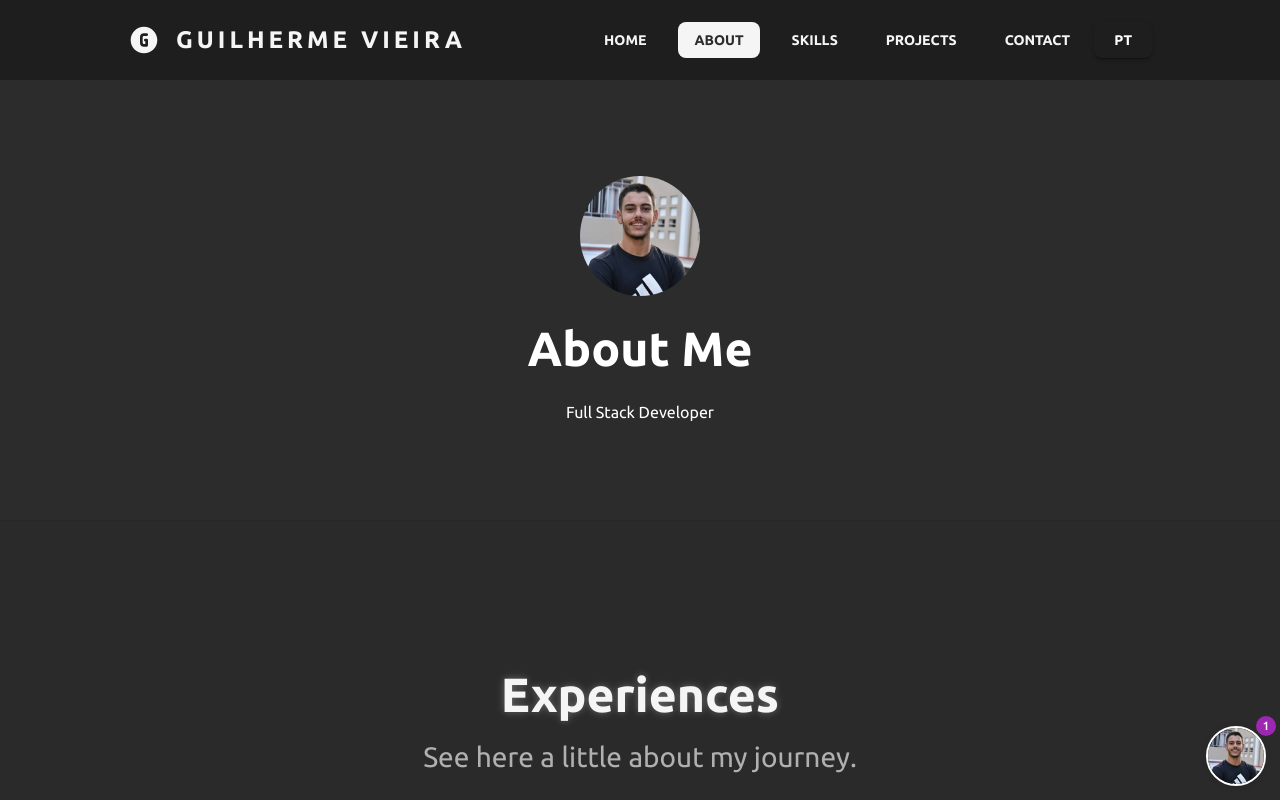
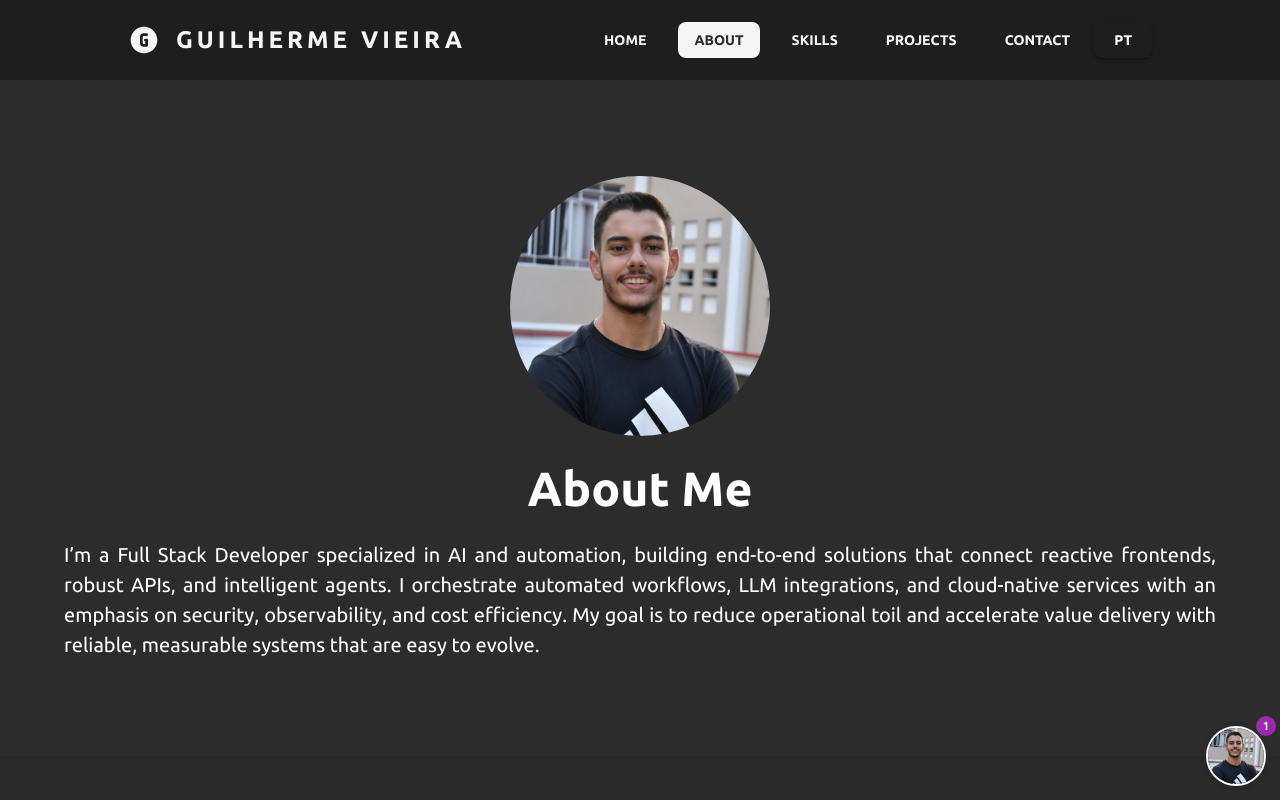
Before and after one commit to felipeaps46/Portifolio_Lab, a React (Vite) app in the folder portifolio/: page /sobre in a window 1280 px wide. Shown: the top 800 px of the page. Built offline with nearby package versions, Linux system fonts and the light colour scheme.

Commit message:
feat: changing desc

```diff
--- a/portifolio/src/components/sections/AboutSection.tsx
+++ b/portifolio/src/components/sections/AboutSection.tsx
@@ -10,17 +10,17 @@ export const AboutSection: React.FC = () => {
   const descTraduzida = t(user.desc)
   return (
     <Box component="section" id="about" sx={{ py: { xs: 8, md: 12 }, bgcolor: "#2c2c2c" }}>
-      <Container maxWidth="md">
-        <Stack spacing={3} alignItems="center" textAlign="center">
+      <Container maxWidth="lg">
+        <Stack spacing={3} alignItems="center" textAlign="justify">
           <Avatar
-            alt="Sua foto"
+            alt="Foto de Perfil"
             src={user.img}
-            sx={{ width: 120, height: 120 }}
+            sx={{ width: 260, height: 260 }}
           />
           <Typography variant="h3" component="h2" fontWeight={700} sx={{ color: "#fff", fontSize: { xs: "30px", sm: "39px", md: '48px' } }}>
             {t("sobreSecao.titulo")}
           </Typography>
-          <Typography variant="body1" color="text.secondary" sx={{ color: "#fff" }}>
+          <Typography variant="body1" color="text.secondary" sx={{ color: "#fff", fontSize: { xs: "16px", sm: "18px", md: '20px' } }}>
             {descTraduzida}
           </Typography>
         </Stack>
--- a/portifolio/src/locales/en/translation.json
+++ b/portifolio/src/locales/en/translation.json
@@ -7,7 +7,7 @@
         "contato": "Contact"
     },
     "user": {
-        "desc": "Full Stack Developer",
+        "desc": "I’m a Full Stack Developer specialized in AI and automation, building end-to-end solutions that connect reactive frontends, robust APIs, and intelligent agents. I orchestrate automated workflows, LLM integrations, and cloud-native services with an emphasis on security, observability, and cost efficiency. My goal is to reduce operational toil and accelerate value delivery with reliable, measurable systems that are easy to evolve.",
         "fullstack": "Fullstack",
         "backend": "Backend",
         "ai": "AI",
--- a/portifolio/src/locales/pt/translation.json
+++ b/portifolio/src/locales/pt/translation.json
@@ -7,7 +7,7 @@
         "contato": "Contato"
     },
     "user": {
-        "desc": "Desenvolvedor Full Stack",
+        "desc": "Sou Desenvolvedor Full Stack especializado em IA e automação, criando soluções ponta a ponta que conectam frontends reativos, APIs robustas e agentes inteligentes. Trabalho na orquestração de fluxos automatizados, integrações com LLMs, e construção de serviços escaláveis em nuvem, sempre com atenção a segurança, observabilidade e custo. Meu objetivo é reduzir esforço operacional e acelerar a entrega de valor com sistemas confiáveis, mensuráveis e fáceis de evoluir.",
         "fullstack": "Fullstack",
         "backend": "Backend",
         "ai": "de IA",
```
